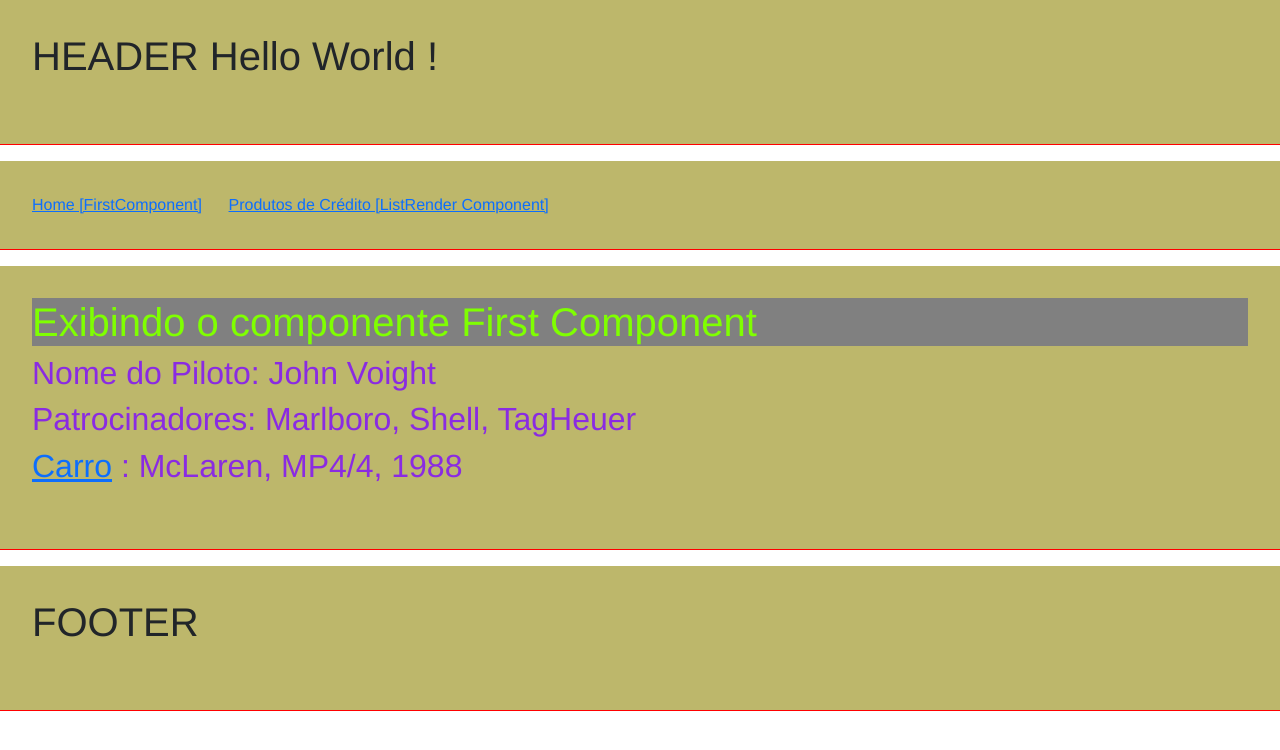
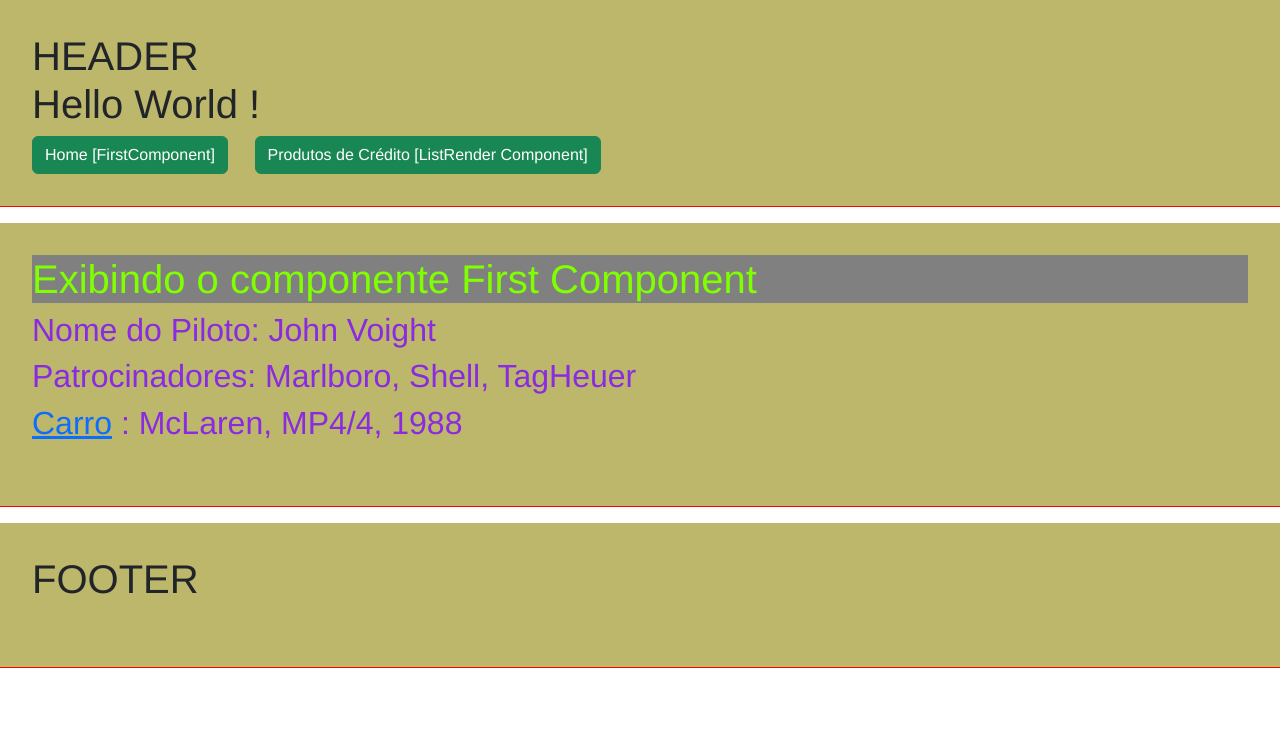
Before and after one commit to ernestopcaraujo/projectReviewAngular, an Angular app in the folder curso-angular/: page / in a window 1280 px wide. Shown: the top 750 px of the page. Built offline with nearby package versions, Linux system fonts and the light colour scheme.

Commit message:
style: Used Bootstrap classes

```diff
--- a/curso-angular/src/app/app.component.html
+++ b/curso-angular/src/app/app.component.html
@@ -1,11 +1,8 @@
 <div class="class">
-  <h1>HEADER Hello World !</h1>
-  <br />
-</div>
-<div class="class">
+  <h1>HEADER <br> Hello World !</h1>
   <nav>
-    <a routerLink="/">Home [FirstComponent]</a><span>&nbsp;&nbsp;&nbsp;&nbsp;&nbsp;&nbsp;</span>
-    <a routerLink="/list">Produtos de Crédito [ListRender Component]</a>
+    <a routerLink=""><button class="btn btn-success">Home [FirstComponent]</button></a><span>&nbsp;&nbsp;&nbsp;&nbsp;&nbsp;&nbsp;</span>
+    <a routerLink="/list"><button class="btn btn-success">Produtos de Crédito [ListRender Component]</button></a>
   </nav>
 </div>
 
```
